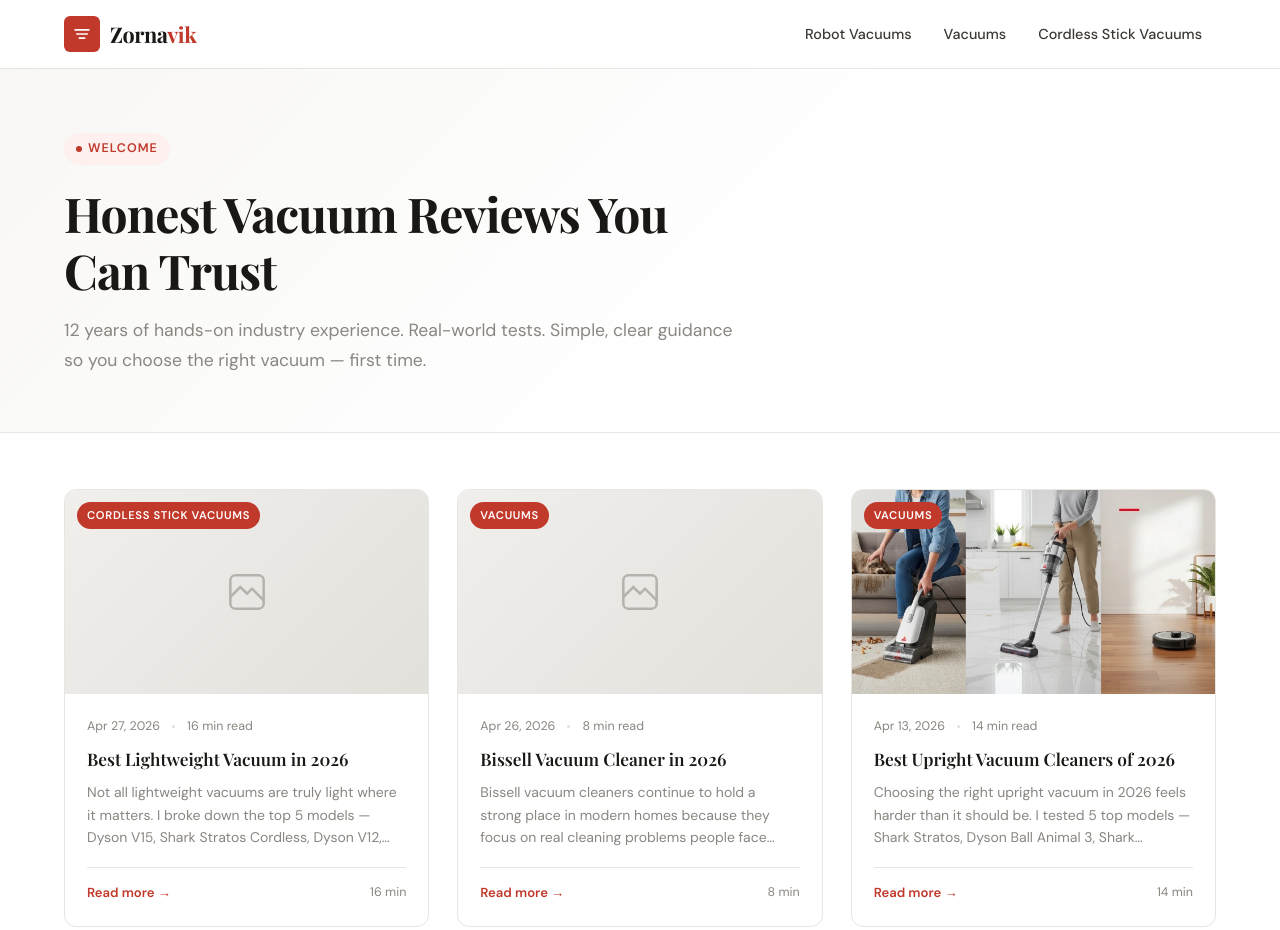
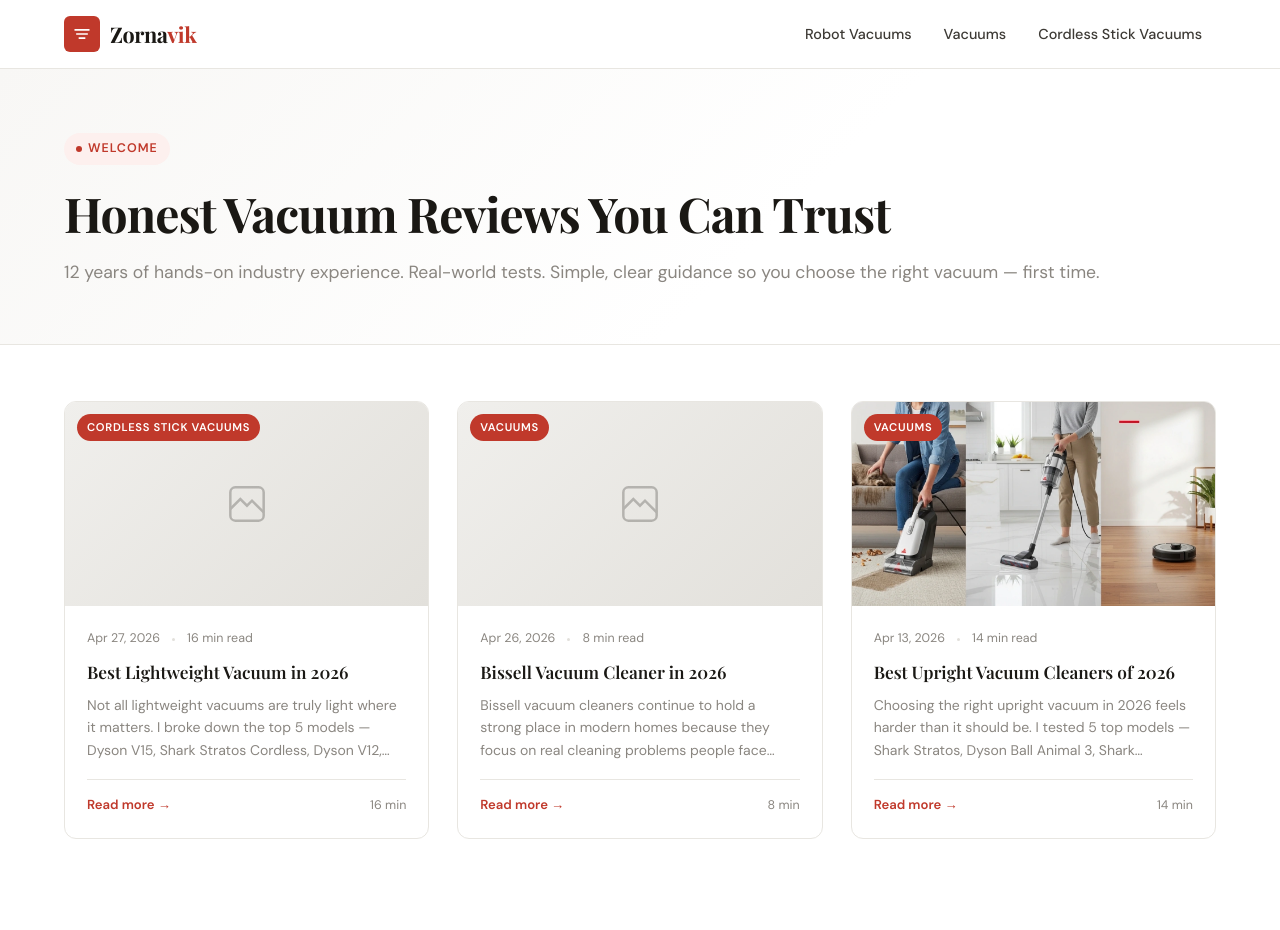
Before and after one commit to Nasir783174/zornavik, a plain HTML site: page index.html in a window 1280 px wide. Shown: the top 930 px of the page. Drawn offline with nearby package versions, Linux system fonts and the light colour scheme.

Commit message:
Update style.css

```diff
--- a/css/style.css
+++ b/css/style.css
@@ -184,7 +184,7 @@ a { color: inherit; text-decoration: none; }
   padding: 64px 0 56px;
   border-bottom: 1px solid var(--border);
 }
-.hero-inner { max-width: 680px; }
+.hero-inner { max-width: 100%; }
 .hero-badge {
   display: inline-flex;
   align-items: center;
```
